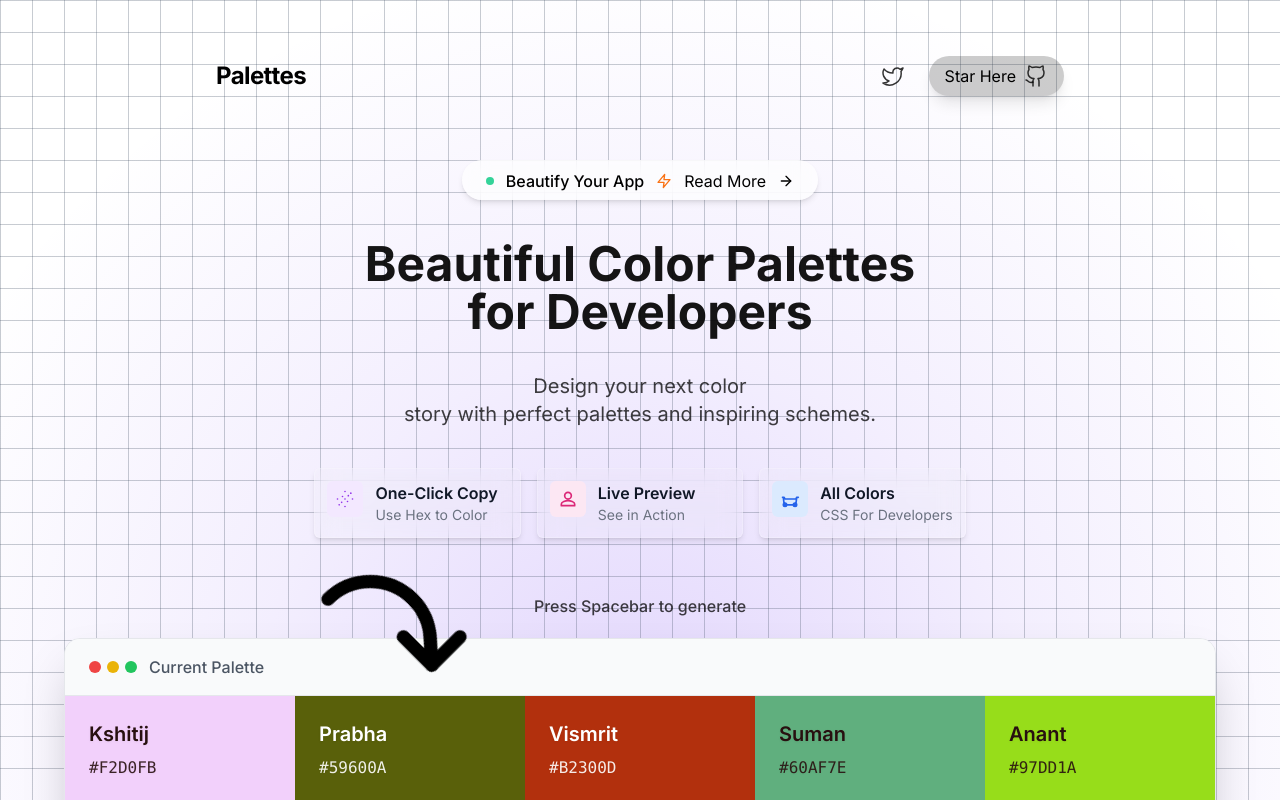
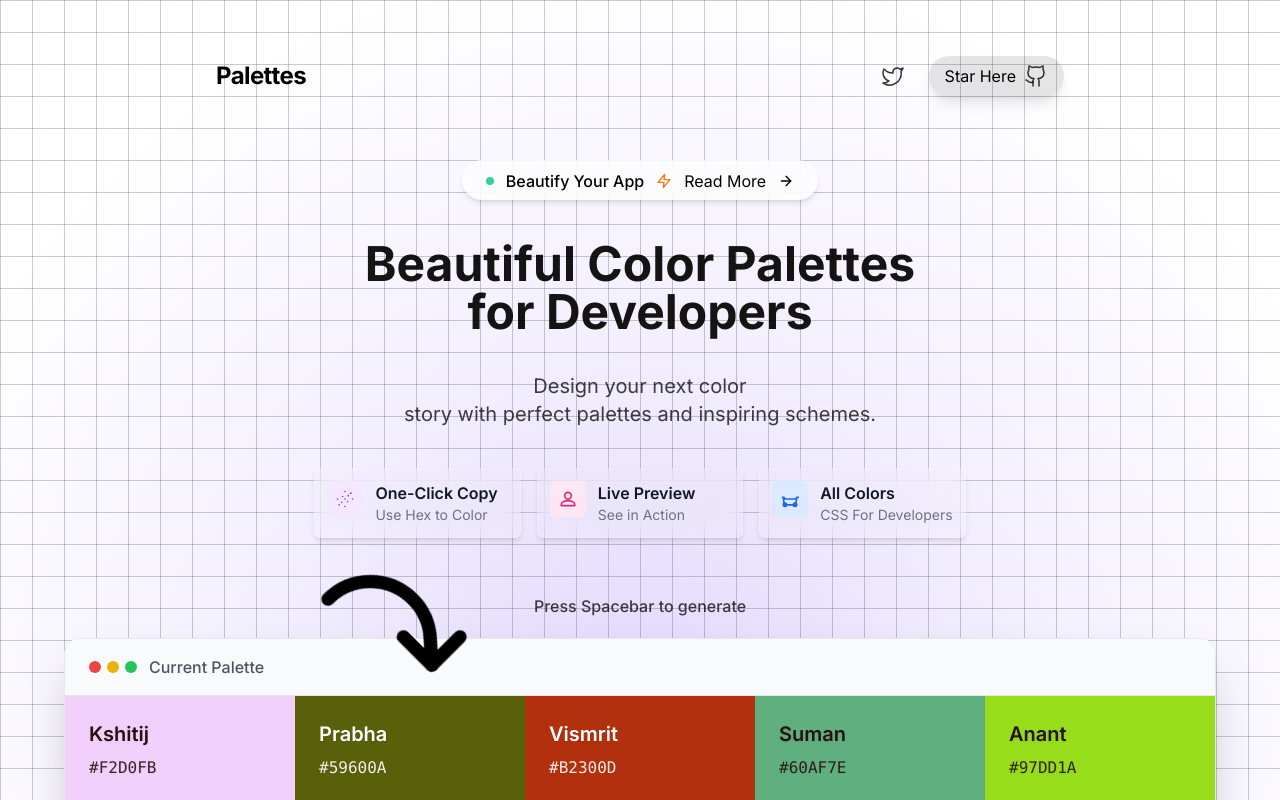
Before and after one commit to adiair/Palette, a Next.js app: page / in a window 1280 px wide. Shown: the top 800 px of the page. Built offline with nearby package versions, Linux system fonts and the light colour scheme.

Commit message:
star github

```diff
--- a/src/app/components/navbar.jsx
+++ b/src/app/components/navbar.jsx
@@ -27,7 +27,7 @@ export default function Navbar() {
             target="_blank"
             rel="noopener noreferrer"
             aria-label="GitHub"
-            className="rounded-full flex gap-2 p-2 bg-black/20 text-black shadow-lg px-4 hover:bg-yellow-100 transition-colors"
+            className="rounded-full flex gap-2 p-2 bg-black/10 text-black shadow-lg px-4 hover:bg-yellow-100 transition-colors"
           >Star Here
             <Github className="h-5 w-5 sm:h-6 sm:w-6 text-black/80 hover:text-black-900 hover:bg-yellow-100" strokeWidth={1.5} />
           </a>
```
